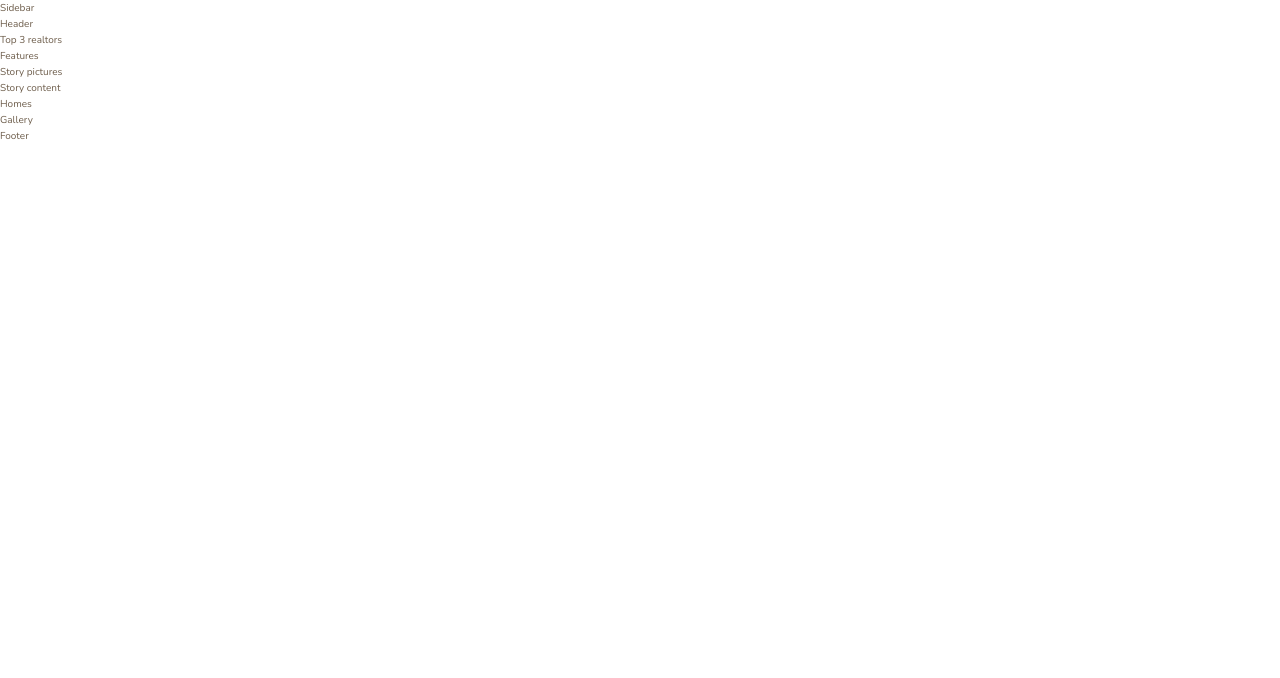
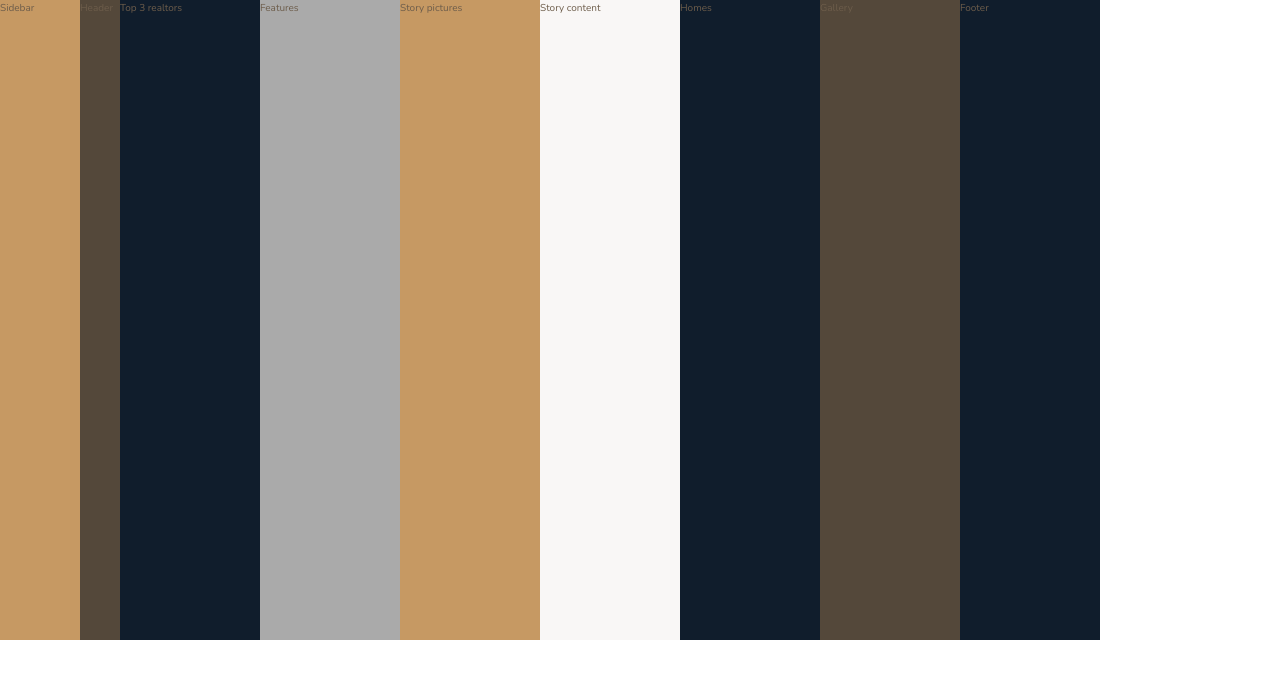
Before and after one commit to tundeszne/nexter, a website: page index.html in a window 1280 px wide. Drawn offline with nearby package versions, Linux system fonts and the light colour scheme.

Commit message:
grid setup

```diff
--- a/sass/_base.scss
+++ b/sass/_base.scss
@@ -33,3 +33,14 @@ body {
   font-weight: 300;
   line-height: 1.6rem;
 }
+
+.container {
+  display: grid;
+  grid-template-rows: 80vh min-content 40vw repeat(3, min-content);
+  grid-template-columns:
+    [sidebar-start] 8rem [sidebar-end full-start] 1fr [center-start] repeat(
+      8,
+      [col-start] minmax(min-content, 14rem) [col-end]
+    )
+    [center-end] 1fr [full-end];
+}
--- a/sass/_features.scss
+++ b/sass/_features.scss
@@ -0,0 +1,3 @@
+.features {
+  background-color: $color-grey-light-2;
+}
--- a/sass/_footer.scss
+++ b/sass/_footer.scss
@@ -0,0 +1,3 @@
+.footer {
+  background-color: $color-secondary;
+}
--- a/sass/_gallery.scss
+++ b/sass/_gallery.scss
@@ -0,0 +1,3 @@
+.gallery {
+  background-color: $color-grey-dark-1;
+}
--- a/sass/_header.scss
+++ b/sass/_header.scss
@@ -0,0 +1,3 @@
+.header {
+  background-color: $color-grey-dark-1;
+}
--- a/sass/_homes.scss
+++ b/sass/_homes.scss
@@ -0,0 +1,3 @@
+.homes {
+  background-color: $color-secondary;
+}
--- a/sass/_realtors.scss
+++ b/sass/_realtors.scss
@@ -0,0 +1,3 @@
+.realtors {
+  background-color: $color-secondary;
+}
--- a/sass/_sidebar.scss
+++ b/sass/_sidebar.scss
@@ -0,0 +1,3 @@
+.sidebar {
+  background-color: $color-primary;
+}
--- a/sass/_story.scss
+++ b/sass/_story.scss
@@ -0,0 +1,8 @@
+.story {
+  &__pictures {
+    background-color: $color-primary;
+  }
+  &__content {
+    background-color: $color-grey-light-1;
+  }
+}
```
Also changed, not shown: css/style.css.
